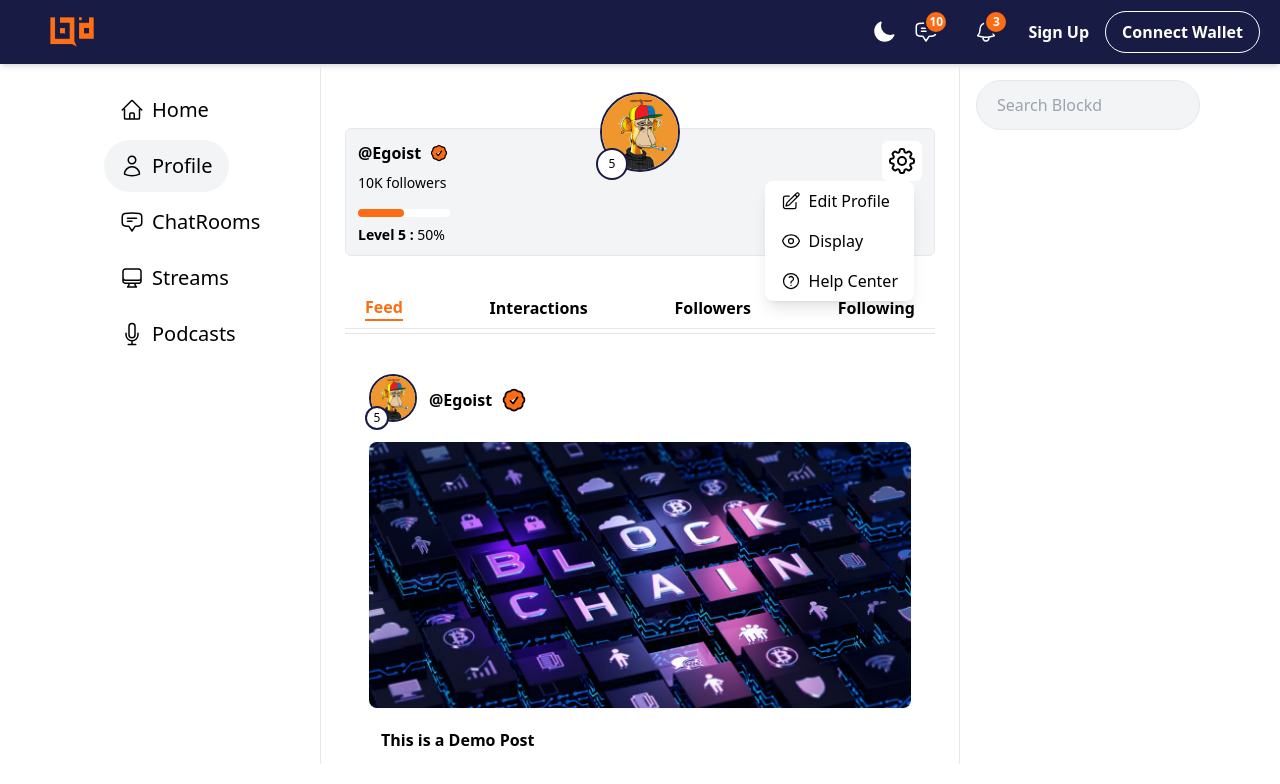
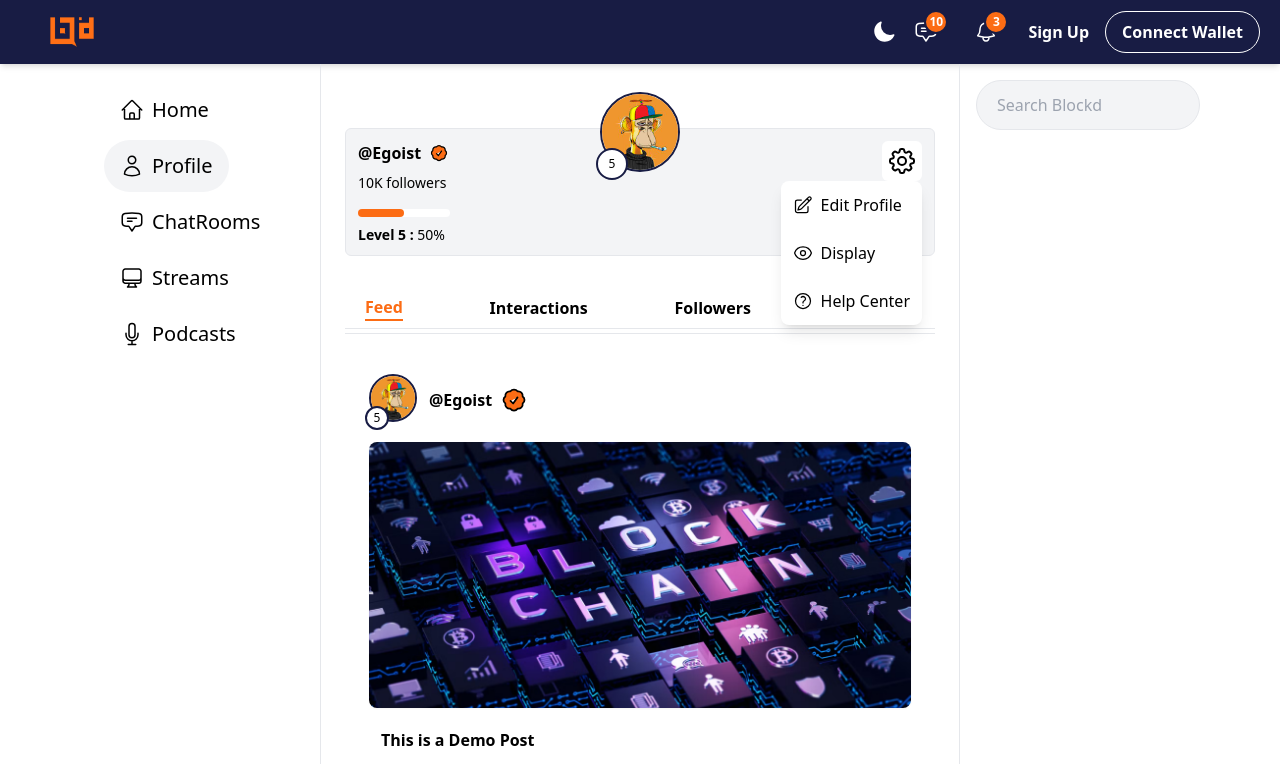
Before and after one commit to BlockdSocial/Blockd, a Next.js app: page /profile in a window 1280 px wide. Both pictures are taken after a click on the icon 902 px from the left and 161 px from the top of the page. Shown: the top 784 px of the page. Built offline with nearby package versions, Linux system fonts and the light colour scheme.

Commit message:
Edit Modal

```diff
--- a/components/Profile/InfoContainer.tsx
+++ b/components/Profile/InfoContainer.tsx
@@ -43,10 +43,10 @@ function InfoContainer() {
                 <div className='w-10 h-10 bg-white dark:bg-darkgray/50 flex items-center justify-center rounded-md'>
                     <Cog8ToothIcon onClick={toggleDropdown} className='h-8 w-8 text-black dark:fill-white cursor-pointer transition-transform duration-500 ease-out hover:rotate-180 active-scale' />
                 </div>
-                <ul className={`absolute right-5 cursor-pointer bg-white dark:bg-darkgray rounded-lg shadow-lg ${isDropdownVisible ? '' : 'hidden'}`}>
-                    <Link type='button' onClick={() => setIsModalVisible(!isModalVisible)} href="" className="flex items-center justify-start py-2 px-4 hover:bg-gray-200 hover:font-semibold dark:hover:bg-lightgray/50"><PencilSquareIcon className='w-5 h-5 mr-2' />Edit Profile</Link>
-                    <Link type='button' href="" className="flex items-center justify-start py-2 px-4 hover:bg-gray-200 hover:font-semibold dark:hover:bg-lightgray/50"><EyeIcon className='w-5 h-5 mr-2' />Display</Link>
-                    <Link type='button' href="" className="flex items-center justify-start py-2 px-4 hover:bg-gray-200 hover:font-semibold dark:hover:bg-lightgray/50"><QuestionMarkCircleIcon className='w-5 h-5 mr-2' />Help Center</Link>
+                <ul className={`absolute right-3 cursor-pointer bg-white dark:bg-darkgray rounded-lg shadow-lg ${isDropdownVisible ? '' : 'hidden'}`}>
+                    <Link type='button' onClick={() => setIsModalVisible(!isModalVisible)} href="" className="flex items-center justify-start p-3 hover:bg-gray-200 hover:font-semibold dark:hover:bg-lightgray/50"><PencilSquareIcon className='w-5 h-5 mr-2' />Edit Profile</Link>
+                    <Link type='button' href="" className="flex items-center justify-start p-3 hover:bg-gray-200 hover:font-semibold dark:hover:bg-lightgray/50"><EyeIcon className='w-5 h-5 mr-2' />Display</Link>
+                    <Link type='button' href="" className="flex items-center justify-start p-3 hover:bg-gray-200 hover:font-semibold dark:hover:bg-lightgray/50"><QuestionMarkCircleIcon className='w-5 h-5 mr-2' />Help Center</Link>
                 </ul>
             </div>
             <div className={`absolute mx-auto z-50 w-full p-4 h-modal h-full ${isModalVisible ? '' : 'hidden'}`}>
```
